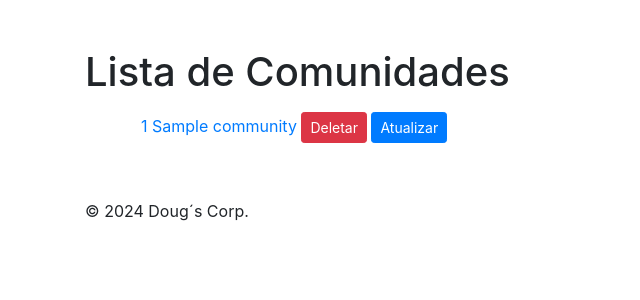
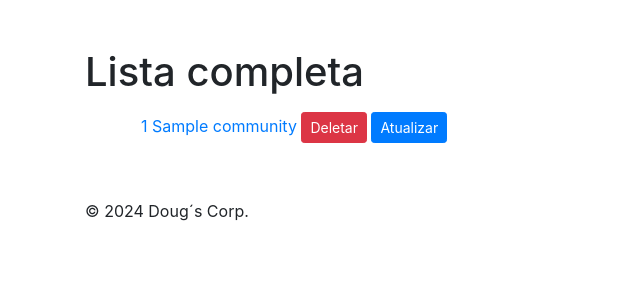
Before and after one commit to fabiomirs/eco-da-mata, a Django app: page /community/ in a window 1280 px wide. Shown: the part 56-356 px from the top of the page, without its empty margins (0-640 px from the left). Run offline with Django 3.2, Linux system fonts and the light colour scheme; tables that the repository leaves empty hold one stand-in row (values such as "Sample post"); some libraries are stand-ins or nearby versions.

Commit message:
:ok_hand: style: altera nome para a lista visualizada no template.

```diff
--- a/community_app/templates/registred_communities.html
+++ b/community_app/templates/registred_communities.html
@@ -4,7 +4,7 @@
 
 {% block content %}
 <section>
-    <h1>Lista de Comunidades</h1>
+    <h1>Lista completa</h1>
     <ul>
       {% for community in communities %}
         <li class="nav-link">
```
